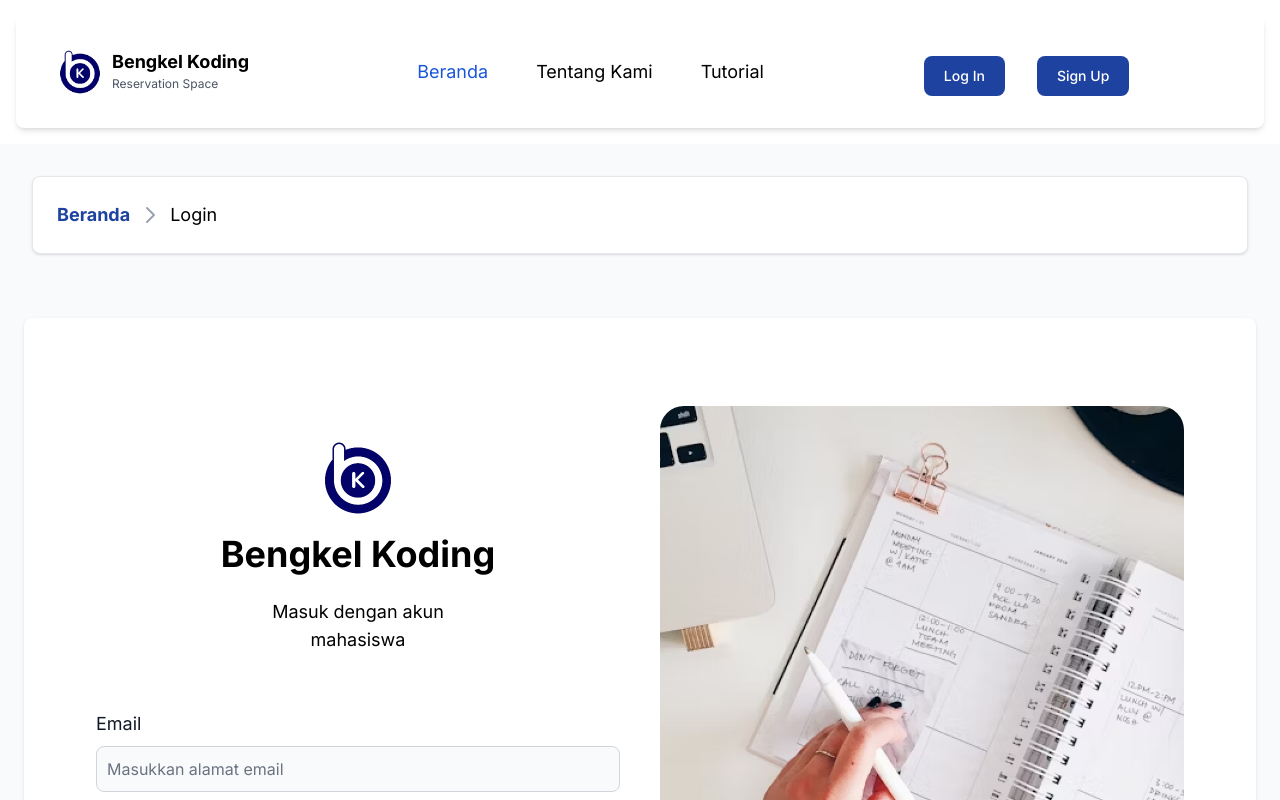
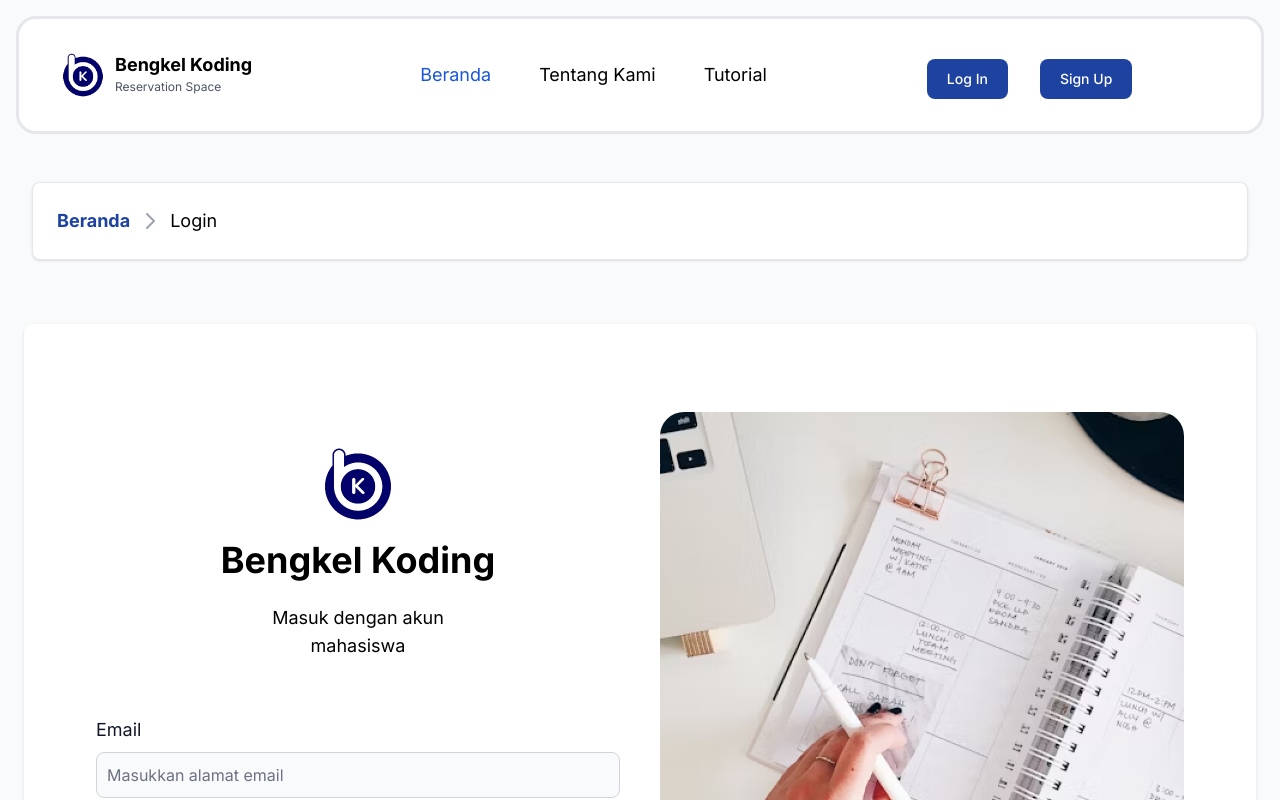
Before and after one commit to WibowoMulyo/bengkod-frontend-reservation, a Next.js app: page /login in a window 1280 px wide. Shown: the top 800 px of the page. Built offline with nearby package versions, Linux system fonts and the light colour scheme.

Commit message:
Change shadow to border

```diff
--- a/src/app/login/navbar.tsx
+++ b/src/app/login/navbar.tsx
@@ -1,9 +1,9 @@
 const navbar = () => {
   return (
     <div className="">
-      <nav className="bg-white ">
+      <nav className="">
         <div className="max-w-screen-xl flex flex-wrap items-center justify-between mx-auto p-4">
-          <div className="flex items-center md:shadow-md md:w-full md:col-auto md:rounded-lg md:py-6">
+          <div className="flex items-center bg-white md:border-[3px] md:border-gray-200 md:w-full md:col-auto md:rounded-[20px] md:py-6">
             <div className="flex md:mx-10">
               <img
                 src="./image/benlogo.png"
```
